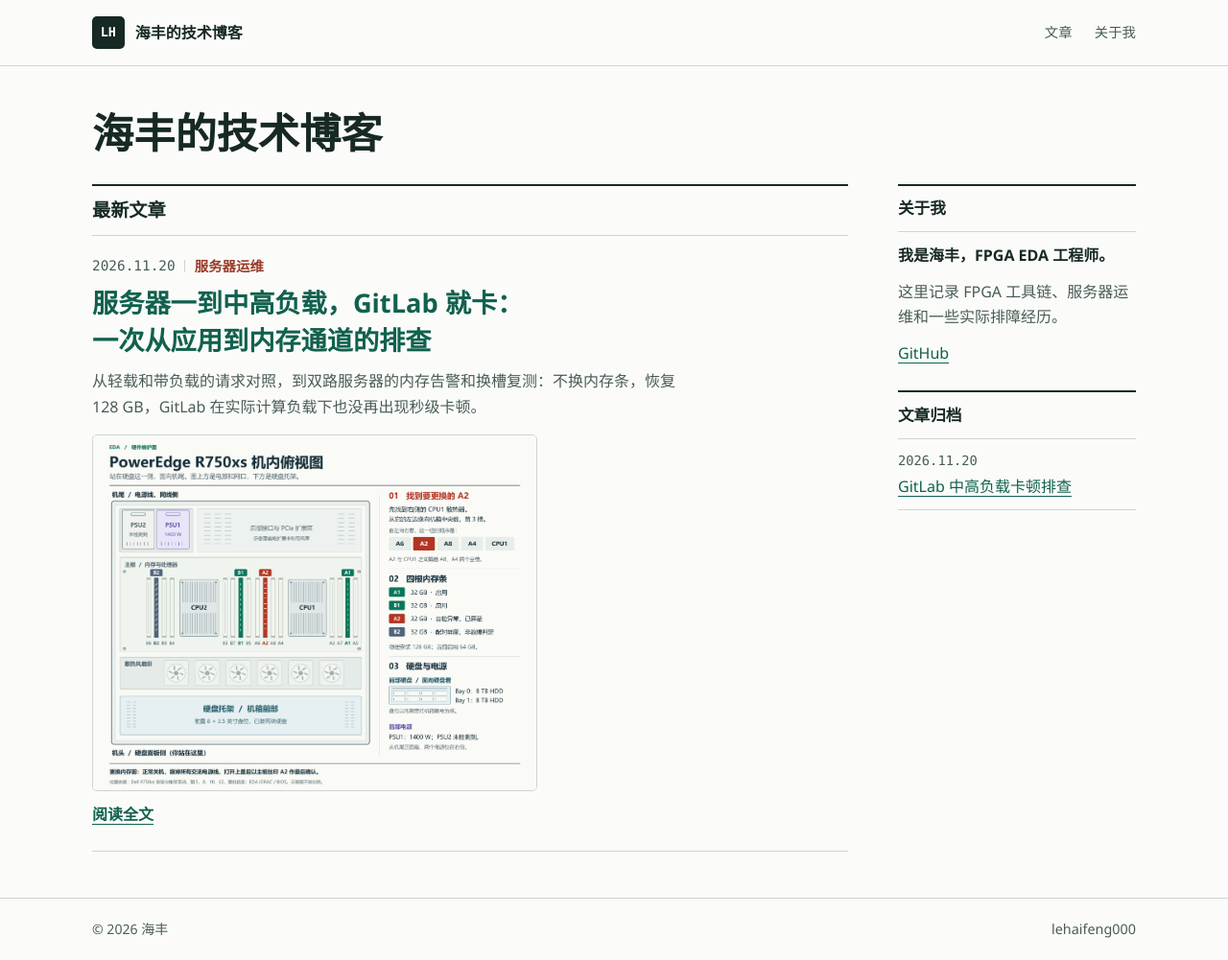
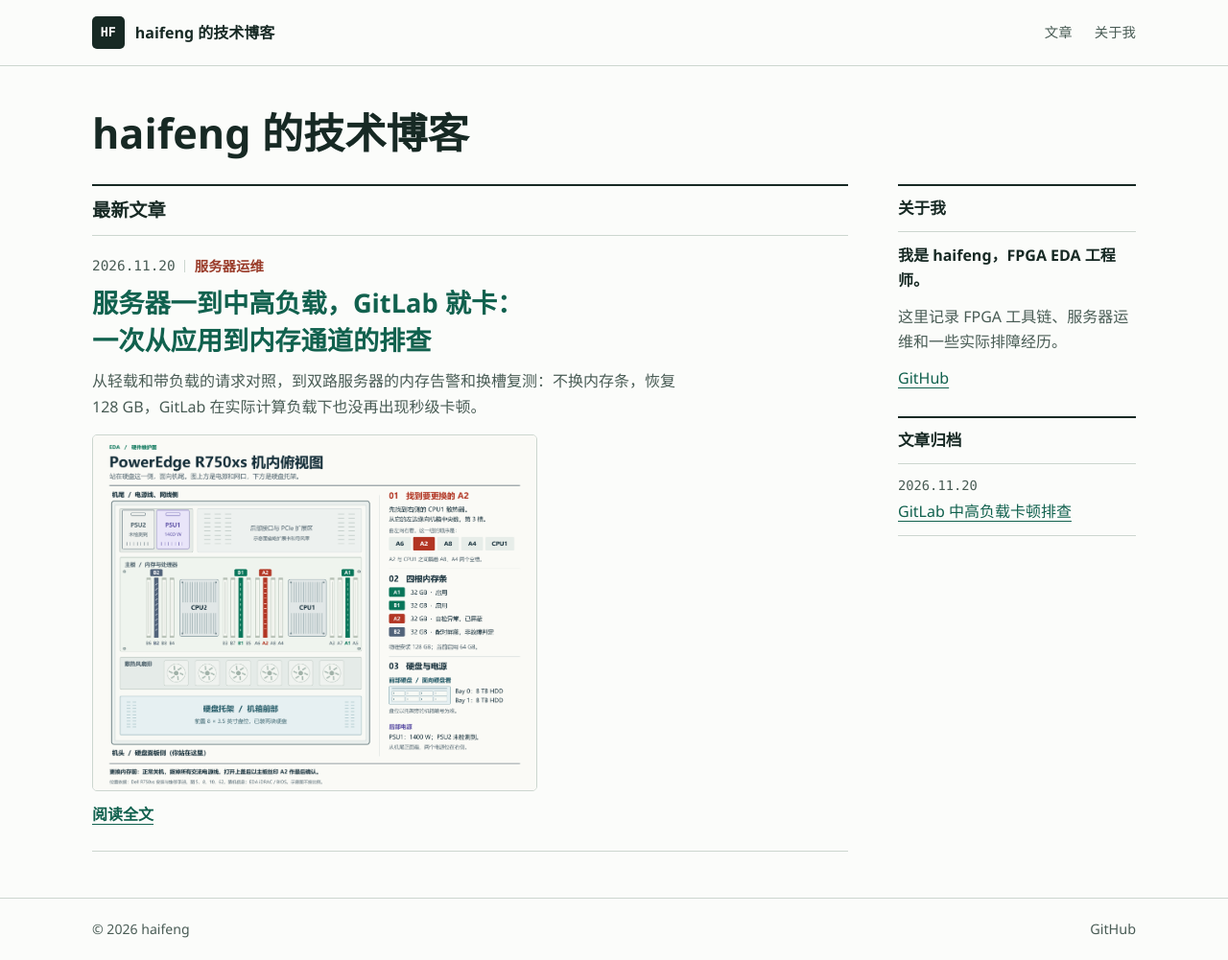
Before and after one commit to lehaifeng000/lehaifeng000.github.io, a plain HTML site: page docs/index.html in a window 1280 px wide. Shown: the whole page at 96% size. Drawn offline with Linux system fonts and the light colour scheme.

Commit message:
Use haifeng as the blog display name

```diff
--- a/docs/index.html
+++ b/docs/index.html
@@ -3,8 +3,8 @@
 <head>
   <meta charset="utf-8">
   <meta name="viewport" content="width=device-width, initial-scale=1">
-  <meta name="description" content="海丰的个人技术博客，记录 FPGA EDA、服务器运维和工程排查。">
-  <title>海丰的技术博客</title>
+  <meta name="description" content="haifeng 的个人技术博客，记录 FPGA EDA、服务器运维和工程排查。">
+  <title>haifeng 的技术博客</title>
   <link rel="icon" href="assets/favicon.svg" type="image/svg+xml">
   <link rel="stylesheet" href="assets/blog.css">
 </head>
@@ -12,7 +12,7 @@
   <a class="skip-link" href="#main">跳到正文</a>
   <header class="site-header">
     <div class="wrap header-row">
-      <a class="site-mark" href="index.html"><span class="monogram" aria-hidden="true">LH</span><span>海丰的技术博客</span></a>
+      <a class="site-mark" href="index.html"><span class="monogram" aria-hidden="true">HF</span><span>haifeng 的技术博客</span></a>
       <nav aria-label="站点导航">
         <a href="#posts">文章</a>
         <a href="#about">关于我</a>
@@ -22,7 +22,7 @@
 
   <main class="wrap home" id="main">
     <section class="masthead" aria-labelledby="site-title">
-      <h1 id="site-title">海丰的技术博客</h1>
+      <h1 id="site-title">haifeng 的技术博客</h1>
     </section>
 
     <div class="blog-grid">
@@ -46,7 +46,7 @@
       <aside class="blog-sidebar" aria-label="作者和文章归档">
         <section id="about" aria-labelledby="about-title">
           <h2 class="section-heading" id="about-title">关于我</h2>
-          <p class="bio">我是海丰，FPGA EDA 工程师。</p>
+          <p class="bio">我是 haifeng，FPGA EDA 工程师。</p>
           <p class="topics">这里记录 FPGA 工具链、服务器运维和一些实际排障经历。</p>
           <p><a href="https://github.com/lehaifeng000">GitHub</a></p>
         </section>
@@ -61,7 +61,7 @@
   </main>
 
   <footer class="site-footer">
-    <div class="wrap footer-row"><span>© 2026 海丰</span><a href="https://github.com/lehaifeng000">lehaifeng000</a></div>
+    <div class="wrap footer-row"><span>© 2026 haifeng</span><a href="https://github.com/lehaifeng000">GitHub</a></div>
   </footer>
 </body>
 </html>
```
Also changed, not shown: docs/posts/r750xs-gitlab-load/index.html (+4 -4 lines), docs/assets/favicon.svg.
